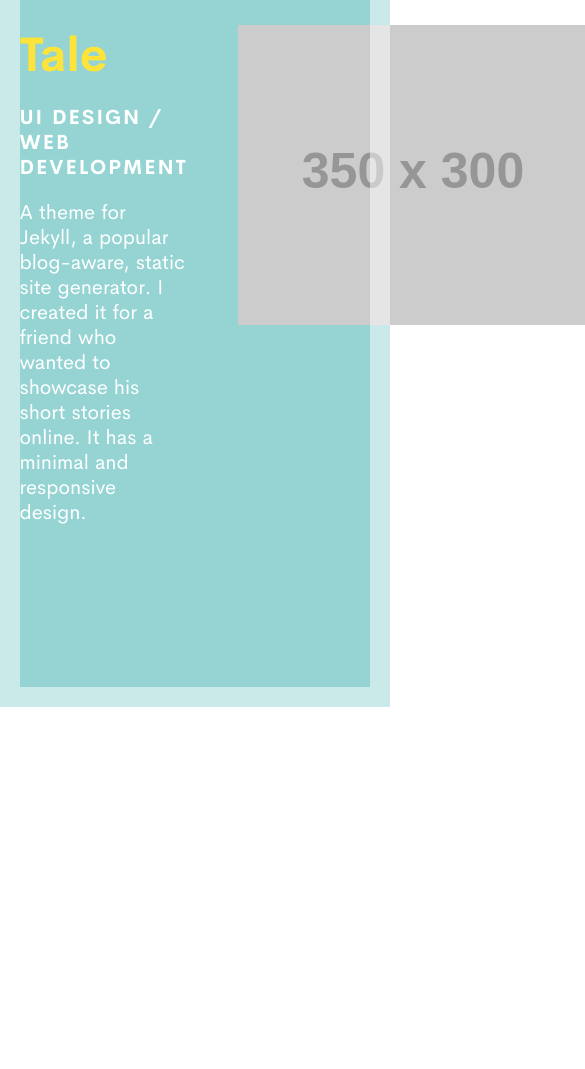
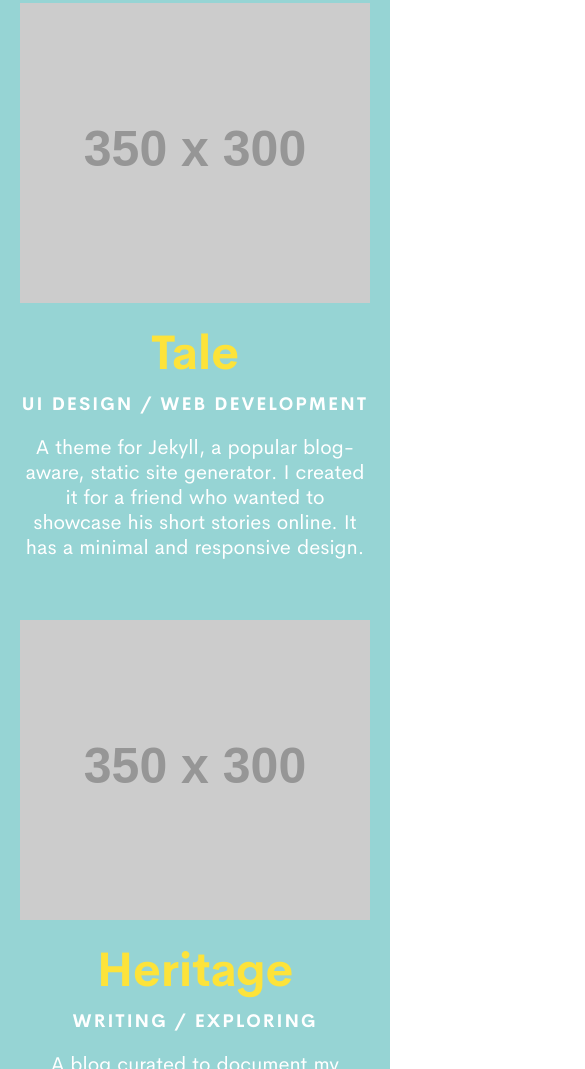
Before and after one commit to chesterhow/portfolio, a website built with Parcel: page index.html in a window 390 px wide. Shown: the part 931-2000 px from the top of the page, 585 px wide, since content can reach past the window. Before the commit the page ends 1638 px from the top, so only its background shows below. Built offline with nearby package versions, Linux system fonts and the light colour scheme; placeholder pictures from the web are drawn by us.

Commit message:
Make Projects responsive

```diff
--- a/index.html
+++ b/index.html
@@ -6,7 +6,7 @@
     <title>Chester How</title>
   </head>
   <body>
-    <div class="intro">
+    <div class="intro" id="intro">
       <div class="intro--content">
         <hr class="intro--dash">
         <h1 class="intro--heading">Hello<br>I'm a web devloper & designer based in Singapore.</h1>
@@ -15,11 +15,12 @@
       </div>
     </div>
 
-    <div class="projects">
-      <div class="projects--border"></div>
-      <h2 class="projects--heading">Projects</h2>
+    <div class="projects" id="projects">
+      <div class="projects--heading">
+        <h2>Projects</h2>
+      </div>
 
-      <div class="projects--project">
+      <div class="projects--project projects--odd">
         <div class="projects--details">
           <h1 class="projects--title">Tale</h1>
           <p class="projects--category">UI DESIGN / WEB DEVELOPMENT</p>
@@ -27,7 +28,26 @@
         </div>
         <img src="http://via.placeholder.com/350x300" alt="">
       </div>
+
+      <div class="projects--project projects--even">
+        <div class="projects--details">
+          <h1 class="projects--title">Heritage</h1>
+          <p class="projects--category">WRITING / EXPLORING</p>
+          <p class="projects--description">A blog curated to document my team's journey into discovering Singapore's heritage. Through our insights, we hope to help people better understand our heritage. Made with Jekyll using the Tale theme.</p>
+        </div>
+        <img src="http://via.placeholder.com/350x300" alt="">
+      </div>
+
+      <div class="projects--project projects--odd">
+        <div class="projects--details">
+          <h1 class="projects--title">chorus</h1>
+          <p class="projects--category">UI DESIGN / WEB DEVELOPMENT</p>
+          <p class="projects--description">A web app for listening to music with friends in real-time. It works like an online radio channel where everyone hears the same song at the same time. Conceptualised, designed and built during a 48 hour hackathon.</p>
+        </div>
+        <img src="http://via.placeholder.com/350x300" alt="">
+      </div>
     </div>
+
     <script src="index.js"></script>
   </body>
 </html>
--- a/stylesheets/_base.scss
+++ b/stylesheets/_base.scss
@@ -41,7 +41,7 @@
   }
 }
 
-@media (max-width: 760px) {
+@media (max-width: 768px) {
   h1 {
     font-size: 2.369em;
   }
--- a/stylesheets/_projects.scss
+++ b/stylesheets/_projects.scss
@@ -1,51 +1,92 @@
+
 .projects {
   background: $summer-base;
   color: $summer-secondary;
-  position: relative;
-  height: 100%;
+  padding-bottom: 5rem;
 
-  &--border {
-    position: absolute;
-    height: 100vh;
-    width: 100%;
-    border: solid rgba(255,255,255,0.5) 20px;
+
+  &--heading {
+    padding: 50px 50px 0;
+    text-align: right;
+
+    h2 {
+      display: inline-block;
+      margin: 0;
+      border-top: solid 20px;
+    }
+
+    @media (max-width: 768px) {
+      padding: 20px 20px 0;
+
+      h2 {
+        border-top-width: 15px;
+      }
+    }
   }
 
-  &--heading {
-    display: inline-block;
-    position: absolute;
-    top: 50px;
-    right: 50px;
-    margin: 0;
-    border-top: solid 20px;
+  &--odd {
+    grid-template:
+      "top top" 1fr
+      "details image" auto
+      "bottom bottom" 1fr
+      / auto 40%;
+    justify-items: right;
+  }
+
+  &--even {
+    grid-template:
+      "top top" 1fr
+      "image details" auto
+      "bottom bottom" 1fr
+      / 40% auto;
+    text-align: right;
   }
 
   &--project {
     @extend %content-width;
-    height: 100%;
+    padding-top: 5rem;
     display: grid;
-    grid-template:
-      "top top" minmax(2rem, 1fr)
-      "details image" auto
-      "bottom bottom" minmax(2rem, 1fr);
+    grid-column-gap: 2rem;
+    align-items: center;
+
+    @media (max-width: 768px) {
+      padding-top: 3rem;
+      grid-template:
+        "top" 1fr
+        "image" auto
+        "details" auto
+        "bottom" 1fr;
+      justify-items: center;
+      text-align: center;
+    }
   }
 
   &--details {
     grid-area: details;
-    margin-right: 50px;
   }
 
   &--title {
     color: $summer-primary;
     margin: 0;
+
+    @media (max-width: 768px) {
+      margin: 1rem 0 0.5rem;
+    }
   }
 
   &--category {
+    font-size: 0.9rem;
     font-weight: bold;
-    letter-spacing: 0.1em;
+    letter-spacing: 0.1rem;
+    margin: 0 0 1rem;
+  }
+
+  &--description {
+    margin: 0;
   }
 
   img {
     grid-area: image;
+    max-width: 100%;
   }
 }
```
